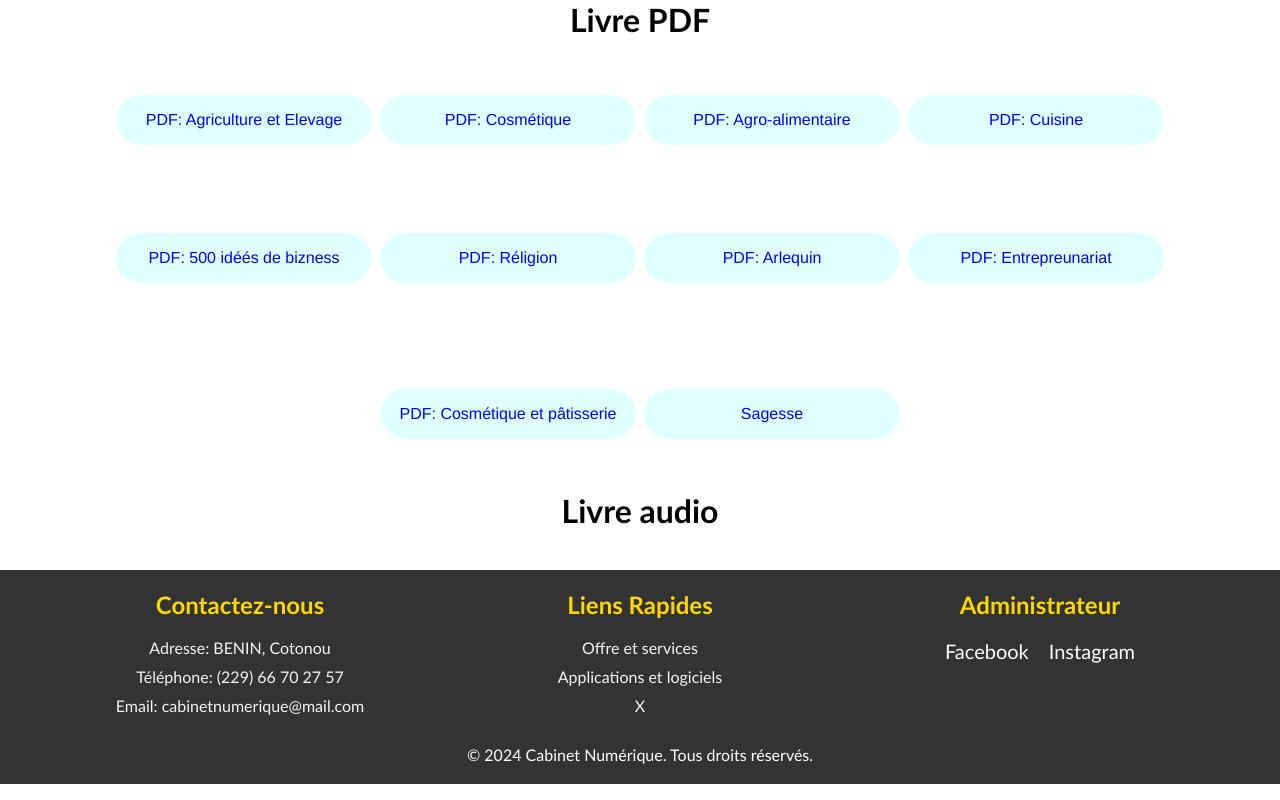
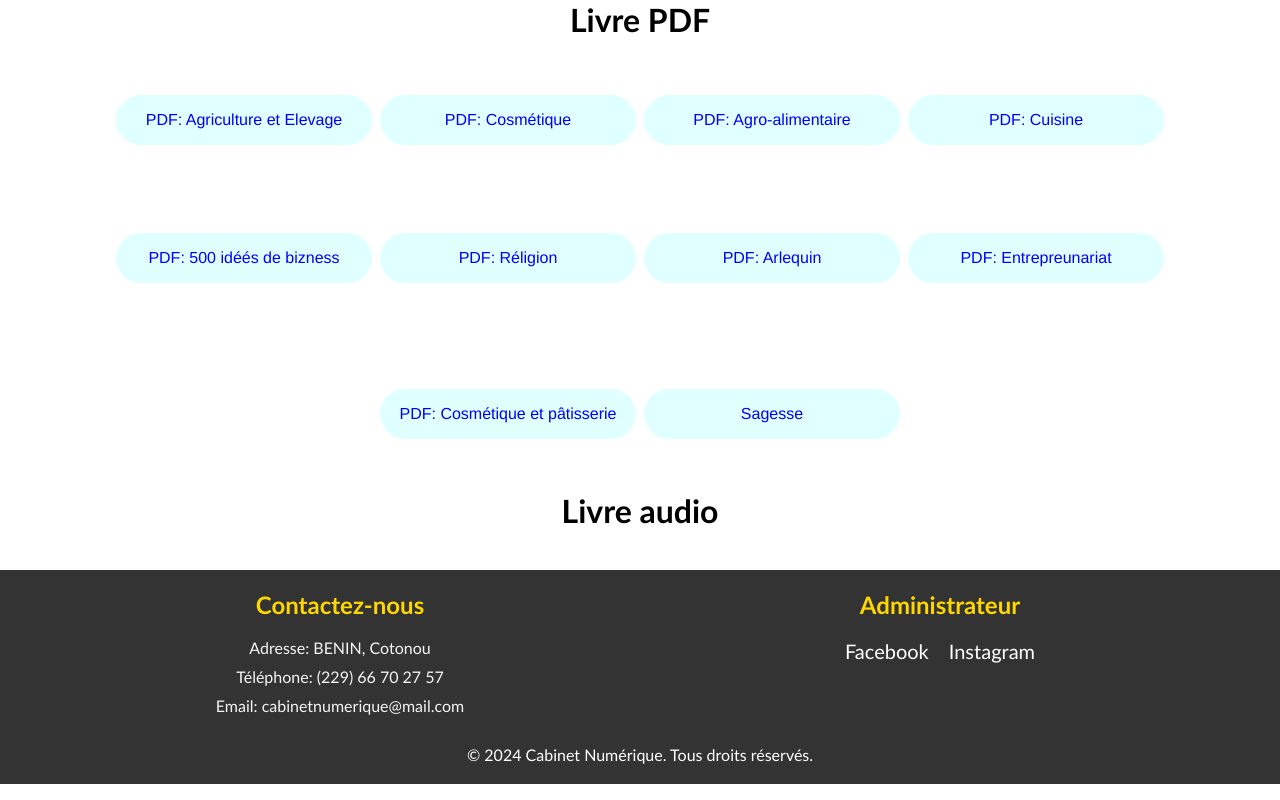
Before and after one commit to cabinum/start-up, a plain HTML site: page pdf/index.html in a window 1280 px wide. Drawn offline with Linux system fonts and the light colour scheme.

Commit message:
Update index.html

```diff
--- a/pdf/index.html
+++ b/pdf/index.html
@@ -559,19 +559,10 @@
             </div>
 
             <div class="footer-section">
-                <h2>Liens Rapides</h2> <br>
-                <ul>
-                    <li><a href="#">Offre et services</a></li>
-                    <li><a href="#">Applications et logiciels</a></li>
-                    <li><a href="#">X</a></li>
-                </ul>
-            </div>
-
-            <div class="footer-section">
                 <h2>Administrateur</h2>
                 <div class="footer-social">
-                    <a href="#" target="_blank">Facebook</a>
-                    <a href="#" target="_blank">Instagram</a>
+                    <a href="https://www.facebook.com/Smiley.dubuzz100" target="_blank">Facebook</a>
+                    <a href="https://www.instagram.com/ulysse_ahouvoessi?igsh=MWRlejFrcmR6dGt0Yg==" target="_blank">Instagram</a>
                 </div>
             </div>
         </div>
```
